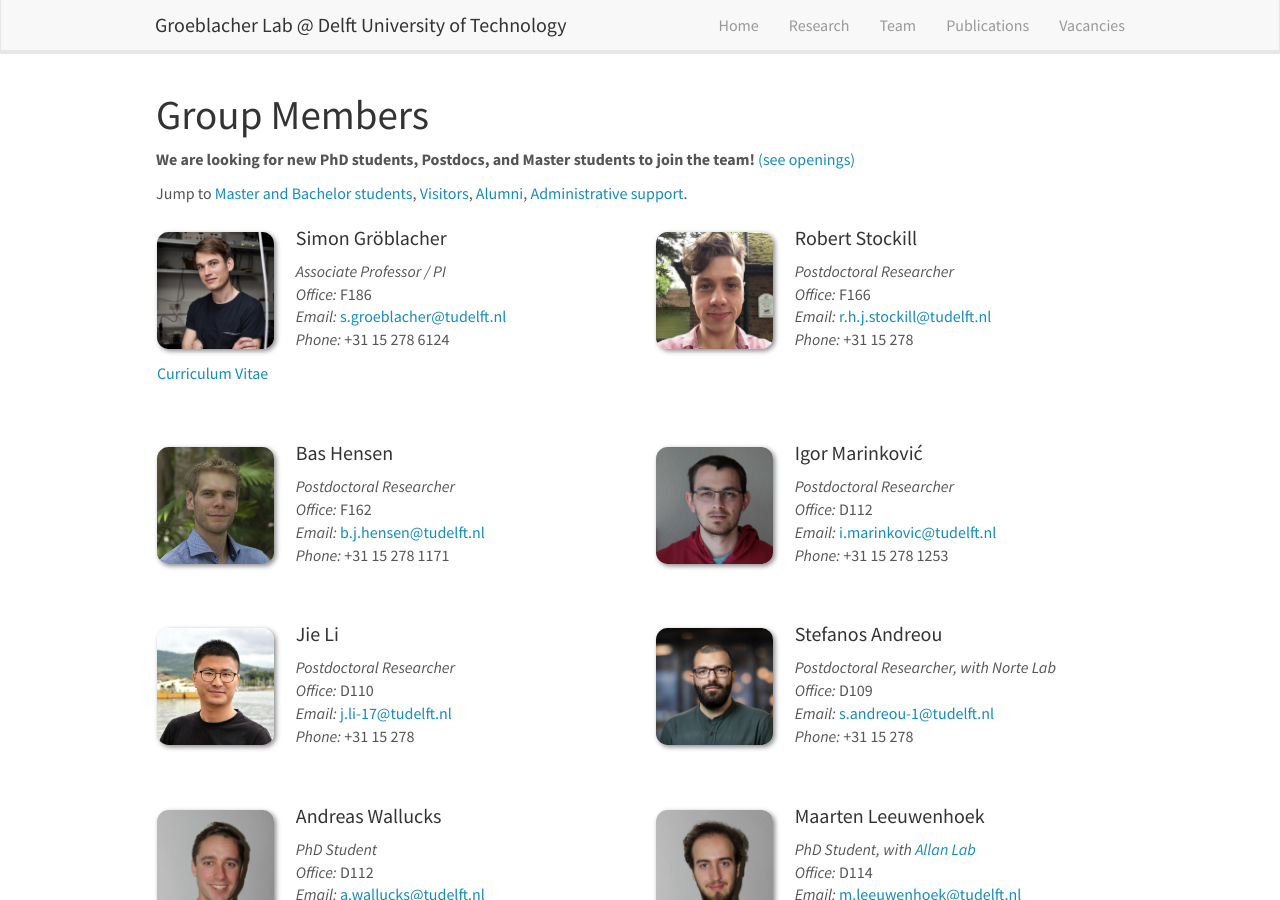
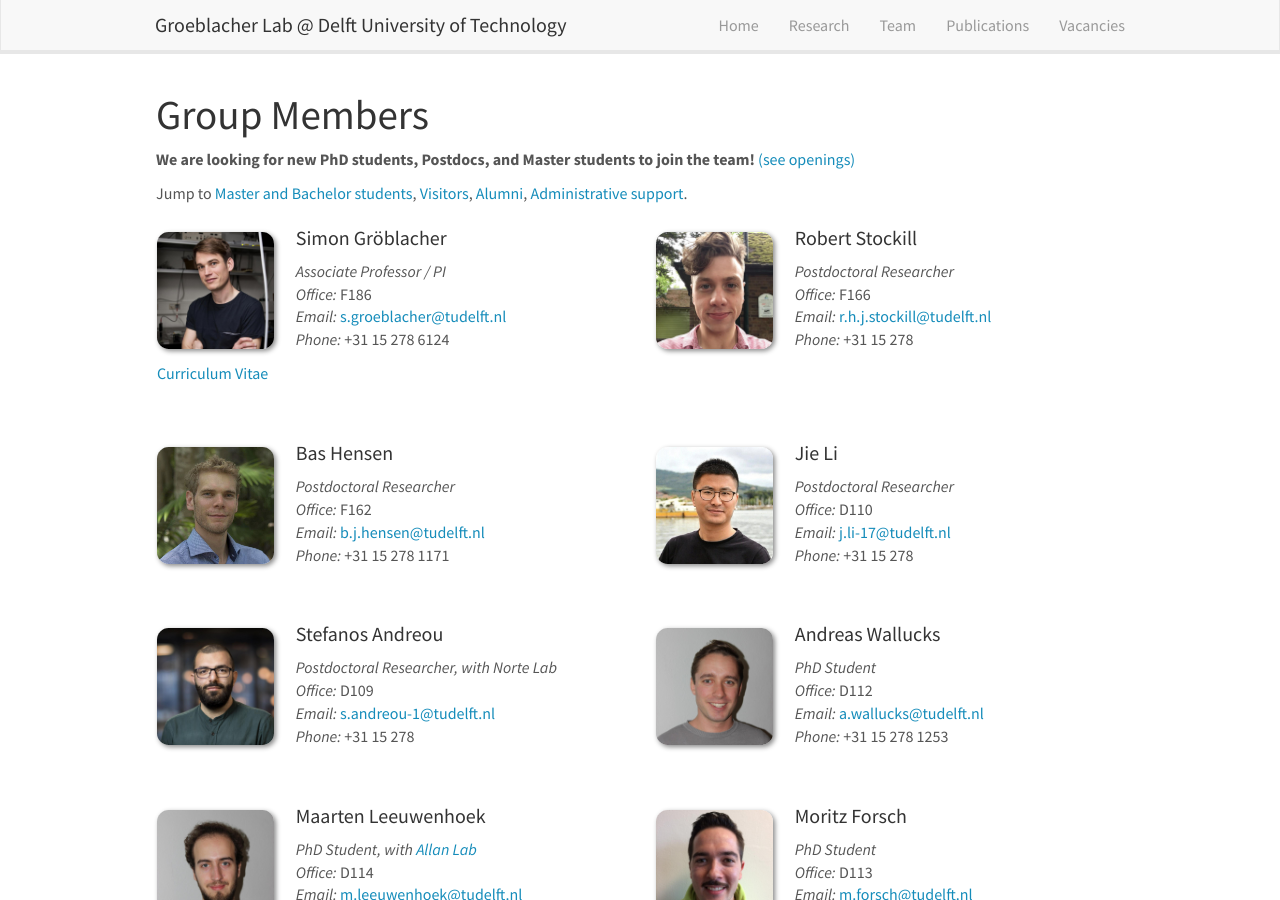
Before and after one commit to sgroeblacher/groeblacherlab, a Jekyll site: the page built from _pages/team.md, in a window 1280 px wide and 900 px high. Built offline with Jekyll 4.4.1, drawn with Linux system fonts in a browser that asks for light colours; nearby versions of some CDN libraries.

Commit message:
modified:   _data/alumni_phd.yml 	modified:   _data/team_members.yml

```diff
--- a/_data/alumni_phd.yml
+++ b/_data/alumni_phd.yml
@@ -1 +1,3 @@
 - name: João Moura, now at <a href="http://www.sonion.com/">Sonion</a>
+
+- name: Igor Marinković
--- a/_data/team_members.yml
+++ b/_data/team_members.yml
@@ -22,15 +22,6 @@
   office: F162
   cell: +31 15 278 1171
   email: b.j.hensen@tudelft.nl
-  CV: 0
-  number_educ: 0
-
-- name: Igor Marinković
-  photo: Igor.jpg
-  info: Postdoctoral Researcher
-  office: D112
-  cell: +31 15 278 1253
-  email: i.marinkovic@tudelft.nl
   CV: 0
   number_educ: 0
 
```
